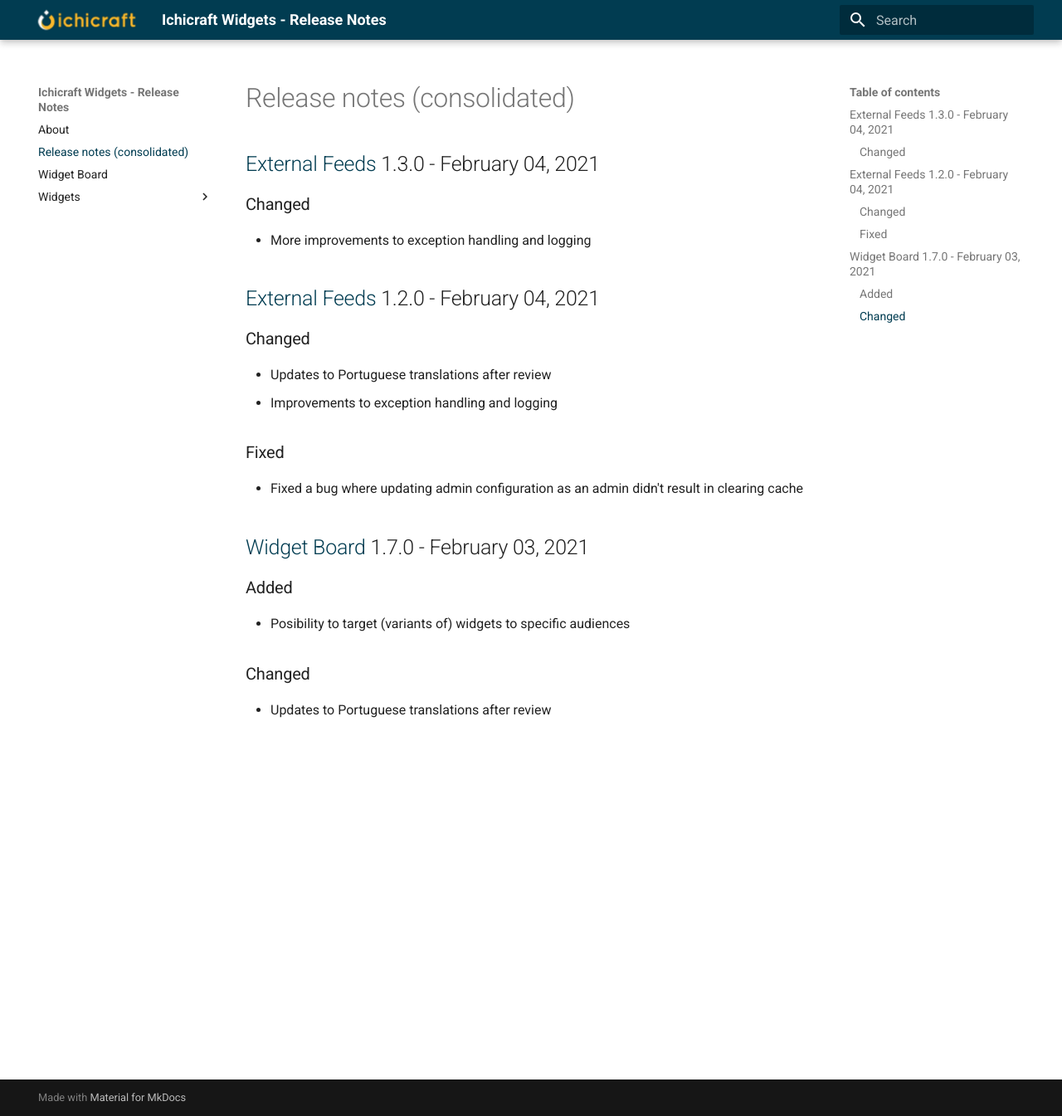
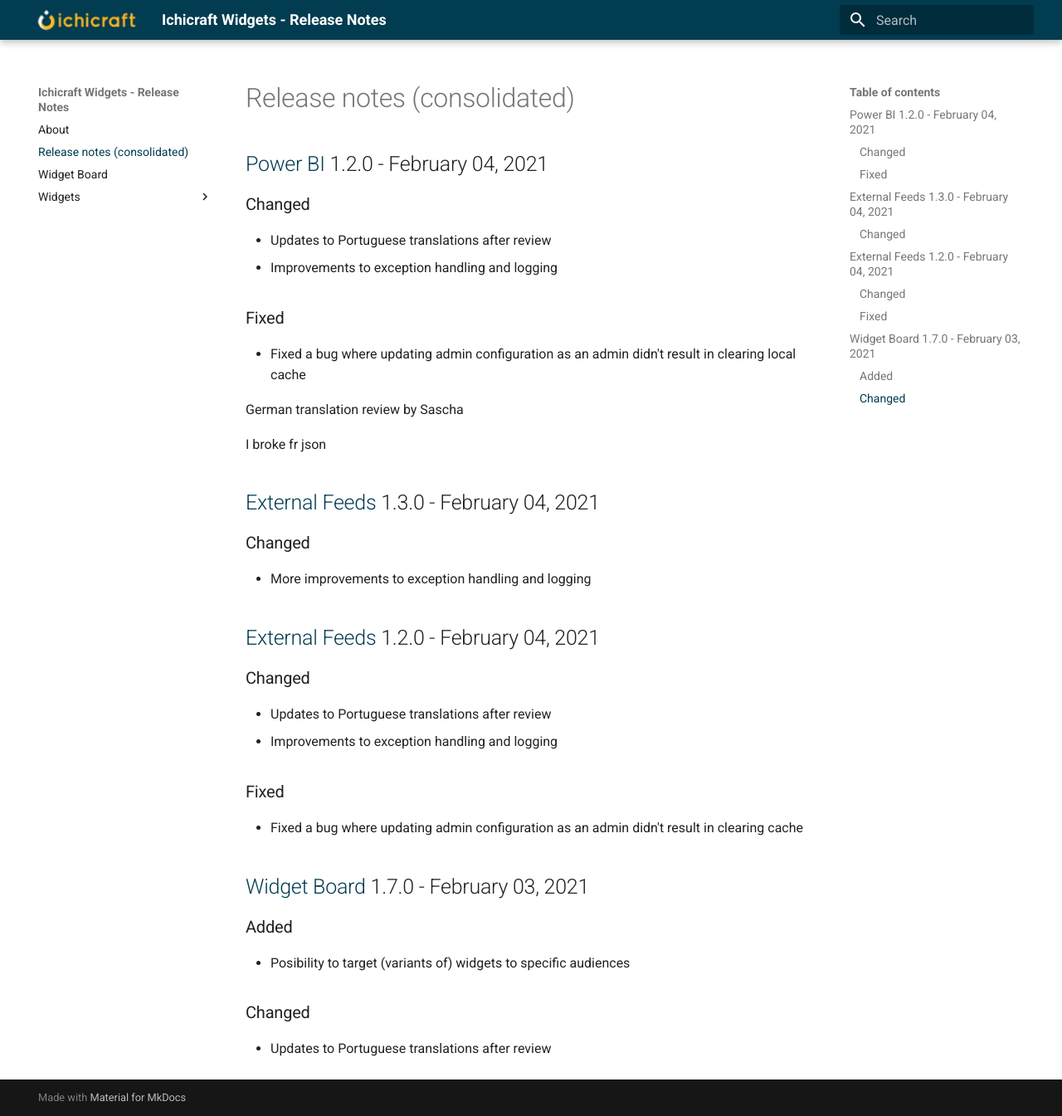
Before and after one commit to ichicraft/widgets-docs, an MkDocs documentation site: the page built from docs/Release-notes-(consolidated).md, in a window 1280 px wide and 1345 px high. Shown: the whole window at 83% size. Built offline with MkDocs 1.6.1 and Material for MkDocs 9.7.7, drawn with Linux system fonts in a browser that asks for light colours.

Commit message:
Release notes updated by BuildService

```diff
--- a/docs/Release-notes-(consolidated).md
+++ b/docs/Release-notes-(consolidated).md
@@ -1,3 +1,22 @@
+## [Power BI](./Widgets/Power BI.md) 1.2.0 - February 04, 2021
+
+### Changed
+- Updates to Portuguese translations after review
+- Improvements to exception handling and logging
+### Fixed
+- Fixed a bug where updating admin configuration as an admin didn&#x27;t result in clearing local cache
+
+
+German translation review by Sascha
+
+I broke fr json
+
+
+
+
+
+
+
 ## [External Feeds](./Widgets/External Feeds.md) 1.3.0 - February 04, 2021
 
 ### Changed
```
Also changed, not shown: docs/Widgets/Power BI.md (+19 -0 lines).
